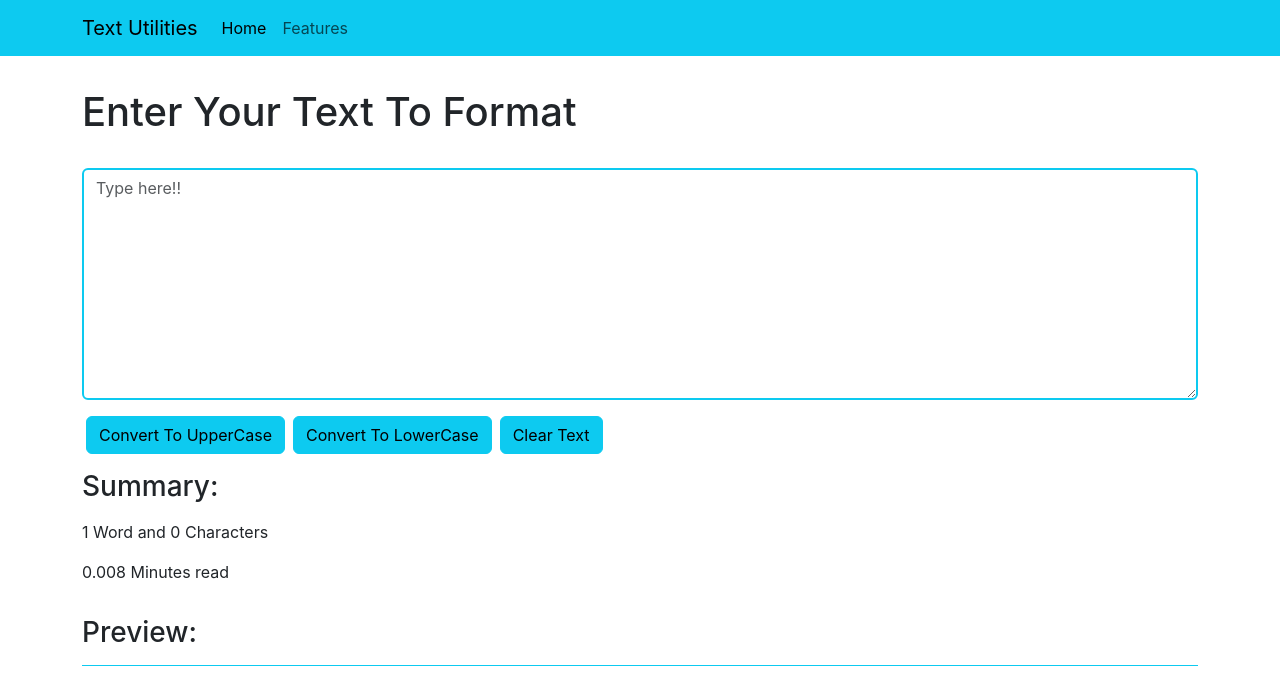
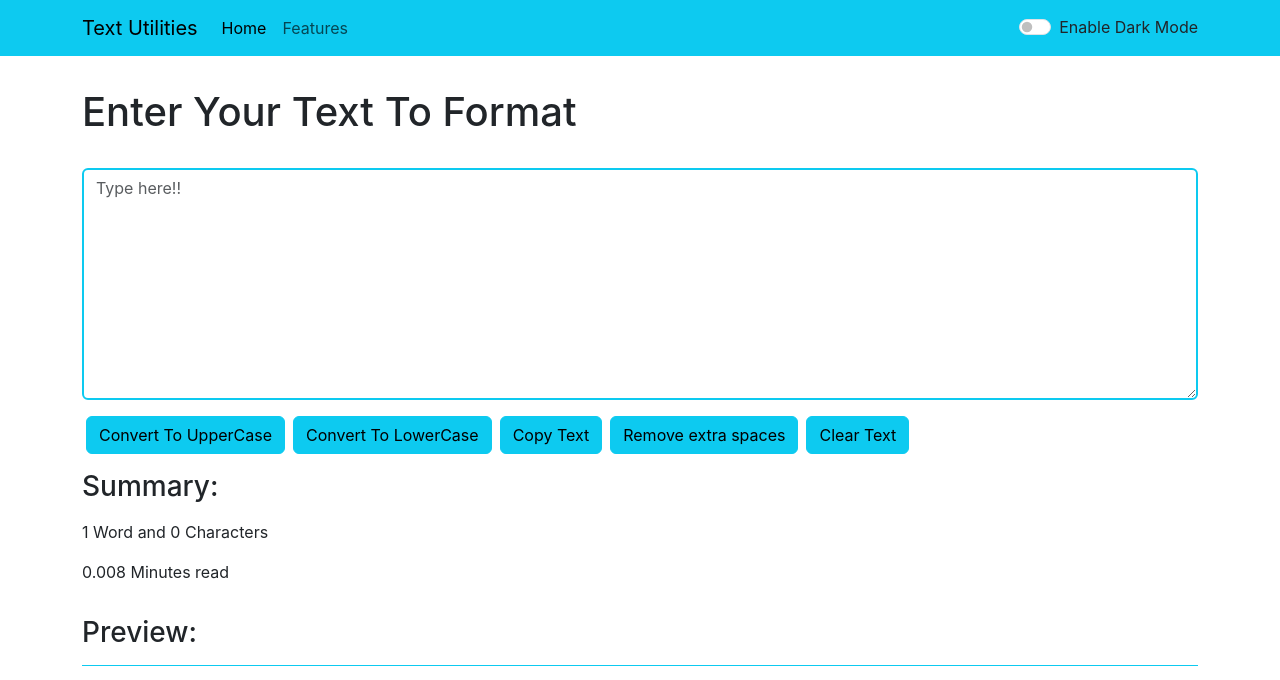
Before and after one commit to midikaif/Text-Formatting-App-React-And-Bootstrap, a React (Create React App) app: page / in a window 1280 px wide. Shown: the top 680 px of the page. Built offline with nearby package versions, Linux system fonts and the light colour scheme.

Commit message:
Added Night Mode

```diff
--- a/src/App.js
+++ b/src/App.js
@@ -2,12 +2,29 @@ import logo from './logo.svg';
 import './App.css';
 import Navbar from './components/Navbar';
 import TextForm from './components/TextForm';
+import About from './components/About';
+import React, { useState } from 'react';
 
 function App() {
+  const [mode, setMode] = useState('info');
+
+  function toggleMode() {
+    console.log('clicked')
+    if (mode === 'info') {
+      setMode('success');
+      document.body.style.backgroundColor = 'black'
+      document.body.style.color = 'white'
+    } else {
+      setMode('info');
+      document.body.style.backgroundColor = 'white'
+      document.body.style.color = 'black'
+     }
+  }
   return (
     <div>
-      <Navbar title='Text Utilities' />
-      <TextForm heading='Enter Your Text To Format'/>
+      <Navbar title='Text Utilities' toggleMode={toggleMode} mode={mode} />
+      <TextForm heading='Enter Your Text To Format' mode={mode}/>
+      {/* <About /> */}
     </div>
   );
 }
--- /dev/null
+++ b/src/components/About.jsx
@@ -0,0 +1,12 @@
+import React from 'react'
+
+export default function About() {
+    return (
+        <div className="jumbotron container my-5">
+            <h1 className="display-4">Text Utilities</h1>
+            <p className="lead">Online platform to save your time and analyze your text so you can format it Easily.</p>
+            <hr className="my-4" />
+            <p>Just paste the text in the text area of home tab to format it.</p>
+        </div>
+    )
+}
--- a/src/components/Navbar.jsx
+++ b/src/components/Navbar.jsx
@@ -2,7 +2,7 @@ import React from 'react'
 import PropTypes from 'prop-types'
 export default function Navbar(props) {
     return (
-        <nav className="navbar navbar-expand-lg navbar-secondary bg-info">
+        <nav className={`navbar navbar-expand-lg navbar-${props.mode === 'info' ? "light" : "dark"} bg-${props.mode}`}>
             <div className='container'>
                 <a className="navbar-brand" href="#">{props.title}</a>
                 <button className="navbar-toggler" type="button" data-toggle="collapse" data-target="#navbarNavAltMarkup" aria-controls="navbarNavAltMarkup" aria-expanded="false" aria-label="Toggle navigation">
@@ -13,6 +13,10 @@ export default function Navbar(props) {
                         <a className="nav-item nav-link active" href="#">Home</a>
                         <a className="nav-item nav-link" href="#">Features</a>
                     </div>
+                </div>
+                <div className="form-check form-switch">
+                    <input className="form-check-input" type="checkbox" role="switch" id="flexSwitchCheckDefault" onClick={props.toggleMode} />
+                    <label className={`form-check-label text-${props.mode === 'info' ? "dark" : "light"}`} htmlFor="flexSwitchCheckDefault">Enable Dark Mode</label>
                 </div>
             </div>
         </nav>
--- a/src/components/TextForm.jsx
+++ b/src/components/TextForm.jsx
@@ -20,20 +20,31 @@ export default function TextForm(props) {
         setText('');
     }
 
+    function copyText() {
+        navigator.clipboard.writeText(text)
+    }
+
+    function handleExtraSpaces() {
+        let newText = text.split(/[ ]+/);
+        setText(newText.join(' '));
+    }
+
     return (
-        <div className="container my-3">
+        <div className="container my-3 ">
             <label htmlFor="box" className='h1 my-3'>{props.heading}</label>
             <textarea className="form-control my-3 border border-2 border-info" value={text} onChange={handleChange} id="box" placeholder='Type here!!' rows="9"></textarea>
-            <button className='mx-1 btn btn-info' onClick={convertUpper}>Convert To UpperCase</button>
-            <button className='mx-1 btn btn-info' onClick={convertLower}>Convert To LowerCase</button>
-            <button className='mx-1 btn btn-info' onClick={clearText}>Clear Text</button>
+            <button className={`mx-1 btn btn-${props.mode}`} onClick={convertUpper}>Convert To UpperCase</button>
+            <button className={`mx-1 btn btn-${props.mode}`} onClick={convertLower}>Convert To LowerCase</button>
+            <button className={`mx-1 btn btn-${props.mode}`} onClick={copyText}>Copy Text</button>
+            <button className={`mx-1 btn btn-${props.mode}`} onClick={handleExtraSpaces}>Remove extra spaces</button>
+            <button className={`mx-1 btn btn-${props.mode}`} onClick={clearText}>Clear Text</button>
             <div className='my-1'>
                 <h3 className='my-3'>Summary:</h3>
                 <p>{text.split(' ').length} {text.split(' ').length > 1 ? 'Words' : 'Word' } and {text.length} Characters</p>
                 <p>{.008 * text.split(' ').length} Minutes read</p>
             </div>
             <div className="my-2">
-                <h3 className='border-info border-bottom py-3'>Preview:</h3>
+                <h3 className={`border-${props.mode} border-bottom py-3`}>Preview:</h3>
                 <p>{text}</p>
             </div>
         </div>
```
